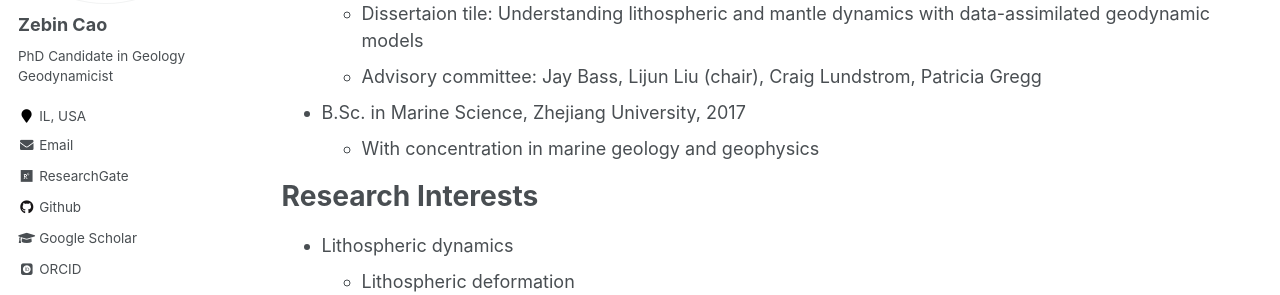
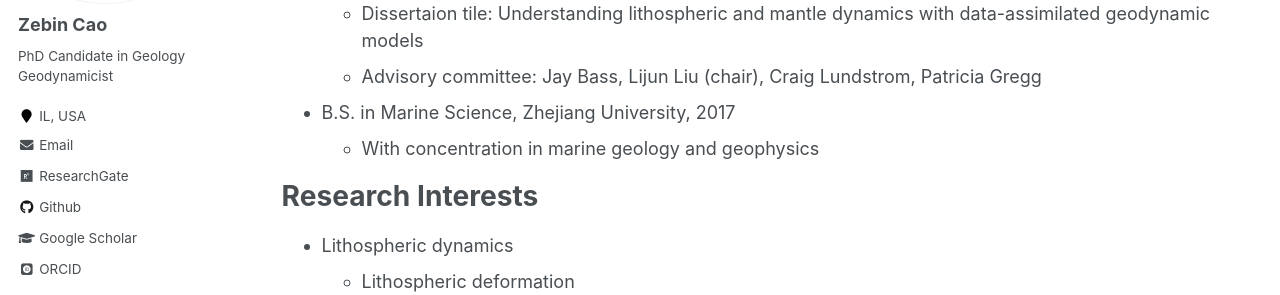
Before and after one commit to ZebinCao/ZebinCao.github.io, a Jekyll site: the page built from _pages/cv.md, in a window 1280 px wide and 900 px high. Shown: the part 248-543 px from the top of the window. Built offline with Jekyll 4.4.1, drawn with Linux system fonts in a browser that asks for light colours; some web fonts are replaced.

Commit message:
Correct degree initial

```diff
--- a/_pages/cv.md
+++ b/_pages/cv.md
@@ -15,7 +15,7 @@ Education
   * Dissertaion tile: Understanding lithospheric and mantle dynamics with data-assimilated geodynamic models
   * Advisory committee: Jay Bass, Lijun Liu (chair), Craig Lundstrom, Patricia Gregg
 
-* B.Sc. in Marine Science, Zhejiang University, 2017
+* B.S. in Marine Science, Zhejiang University, 2017
   * With concentration in marine geology and geophysics
 
 Research Interests
```
